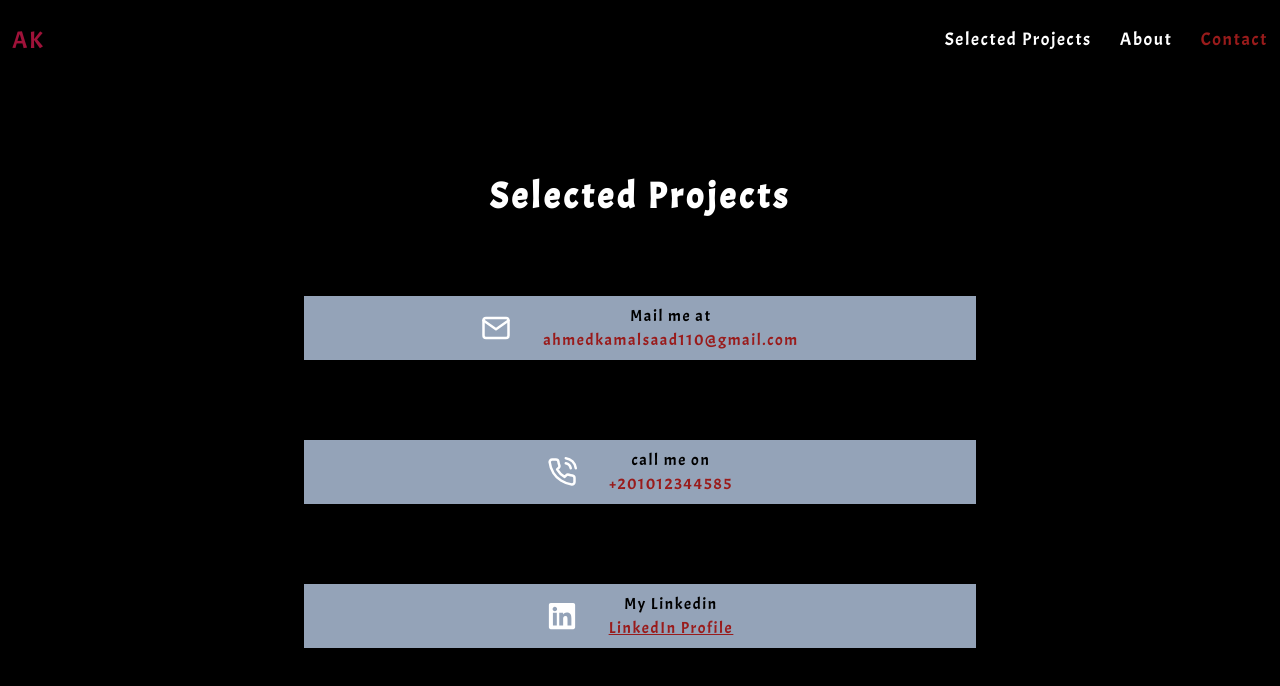
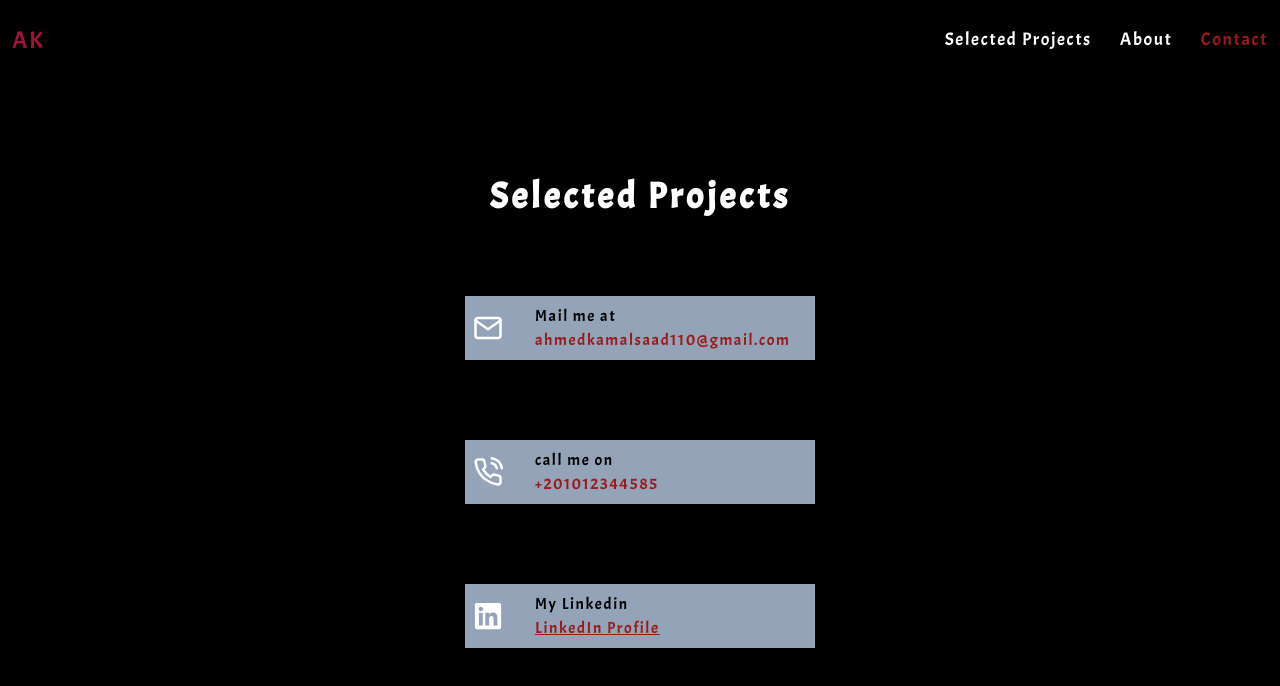
Before and after one commit to AhmedKamalSaad/Portfolio, a Next.js app: page /contact in a window 1280 px wide. Shown: the top 686 px of the page. Built offline with nearby package versions, Linux system fonts and the light colour scheme.

Commit message:
Editing contact page

```diff
--- a/app/contact/page.tsx
+++ b/app/contact/page.tsx
@@ -53,10 +53,10 @@ interface props {
 
 const MainDiv = ({ children, text, contact }: props) => {
   return (
-    <div className="max-w-2xl w-full h-fit p-2 flex items-center justify-center mx-auto bg-slate-400 gap-8">
+    <div className="max-w-[350px] w-full h-fit p-2 flex items-center  mx-auto bg-slate-400 gap-8">
       {children}
-      <div className="flex flex-col items-center">
-        <p className="text-black">{text}</p>
+      <div className="flex flex-col items-start ">
+        <p className="text-black ">{text}</p>
         {typeof contact === "string" ? (
           <p className="text-red-800">{contact}</p>
         ) : (
```
